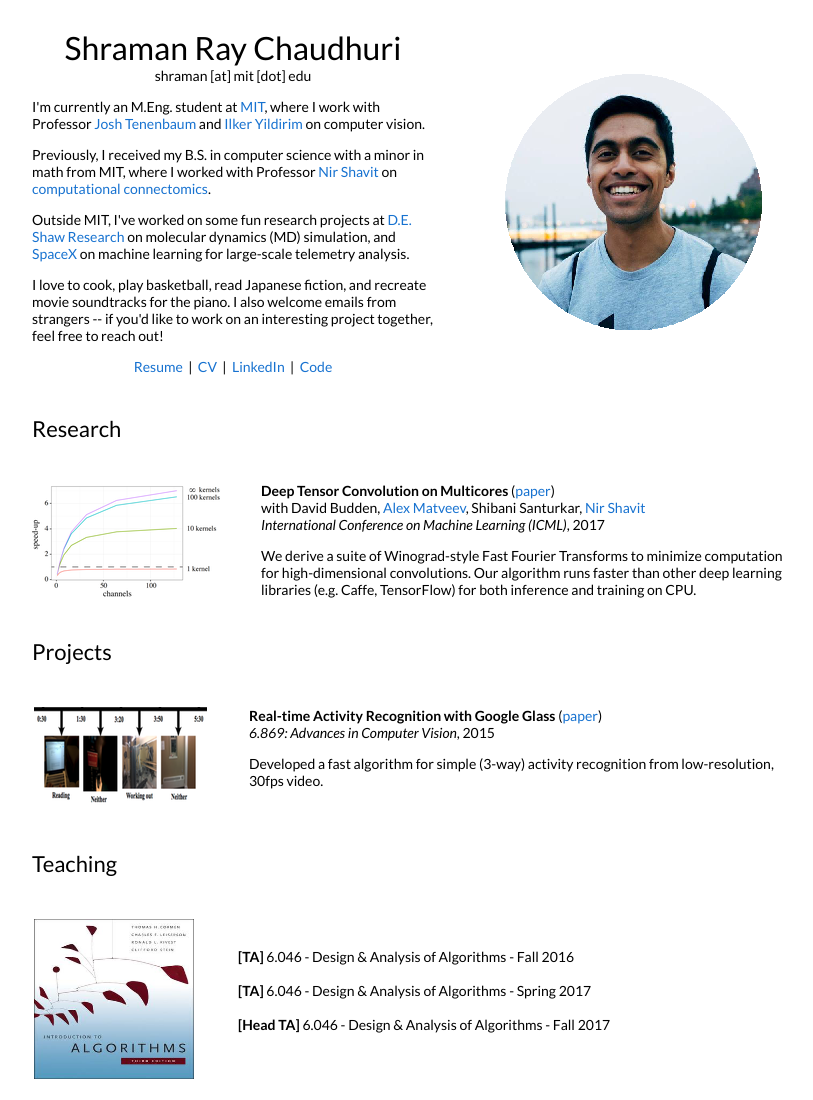
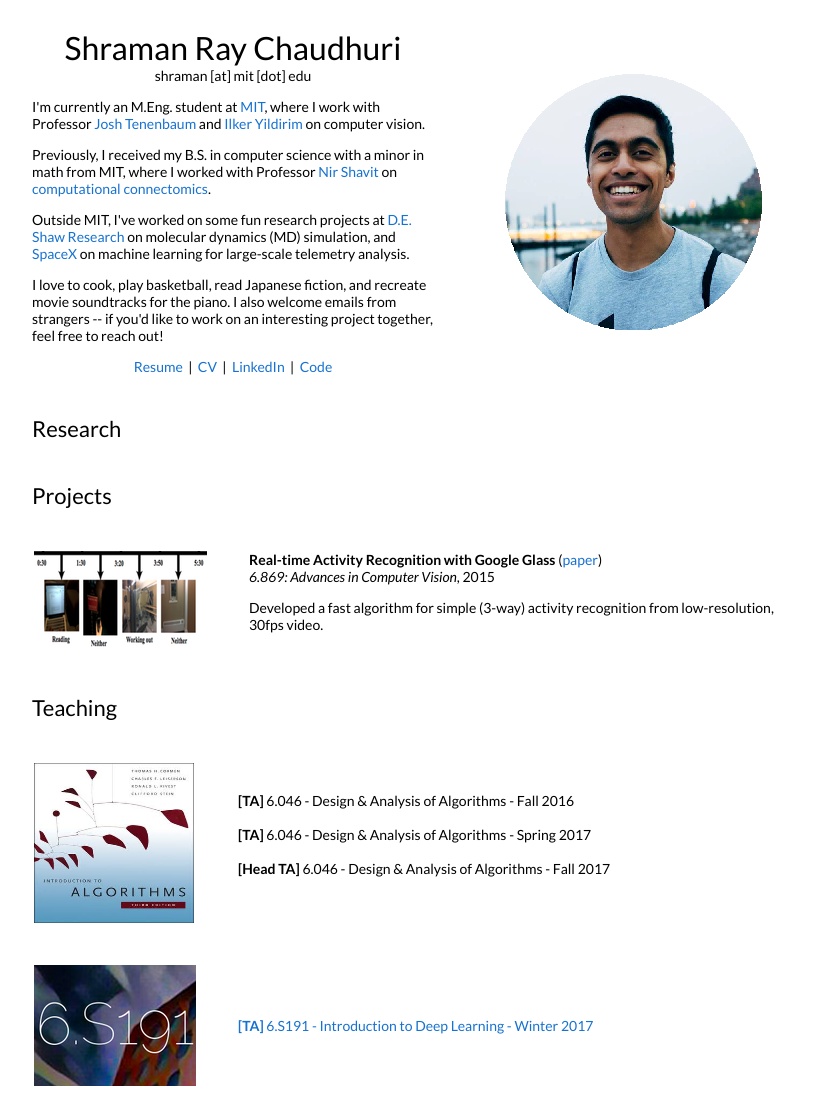
Before and after one commit to shraman-rc/shraman-rc.github.io, a plain HTML site: page index.html in a window 1280 px wide. Shown: the top 1100 px of the page, without its empty margins (228-1041 px from the left). Drawn offline with Linux system fonts and the light colour scheme.

Commit message:
remove dups

```diff
--- a/index.html
+++ b/index.html
@@ -134,32 +134,6 @@ I also welcome emails from strangers -- if you'd like to work on an interesting
       </tr>
       </table>
 
-  <table width="100%" align="center" border="0" cellspacing="0" cellpadding="20">
-
-    <tr onmouseout="aperture_stop()" onmouseover="aperture_start()" >
-      <td width="25%">
-        <img src='ICML17-resized.png'>
-      </td>
-      <td valign="top" width="75%">
-            <papertitle>Deep Tensor Convolution on Multicores</papertitle>
-    (<a href="https://arxiv.org/pdf/1611.06565.pdf">paper</a>)
-	  <br>
-    with
-          David Budden,
-	  <a href="http://people.csail.mit.edu/amatveev/">Alex Matveev</a>,
-	  Shibani Santurkar,
-    <a href="https://people.csail.mit.edu/shanir/">Nir Shavit</a>
-	  <br>
-        <em>International Conference on Machine Learning (ICML)</em>, 2017 <br>
-        <p></p>
-        <p>
-        We derive a suite of Winograd-style Fast Fourier Transforms to minimize computation for high-dimensional convolutions.
-        Our algorithm runs faster than other deep learning libraries (e.g. Caffe, TensorFlow) for both inference and training on CPU.
-        </p>
-      </td>
-    </tr>
-      </table>
-
 <!-- Research [end] -->
 <!----------------->
 
```
